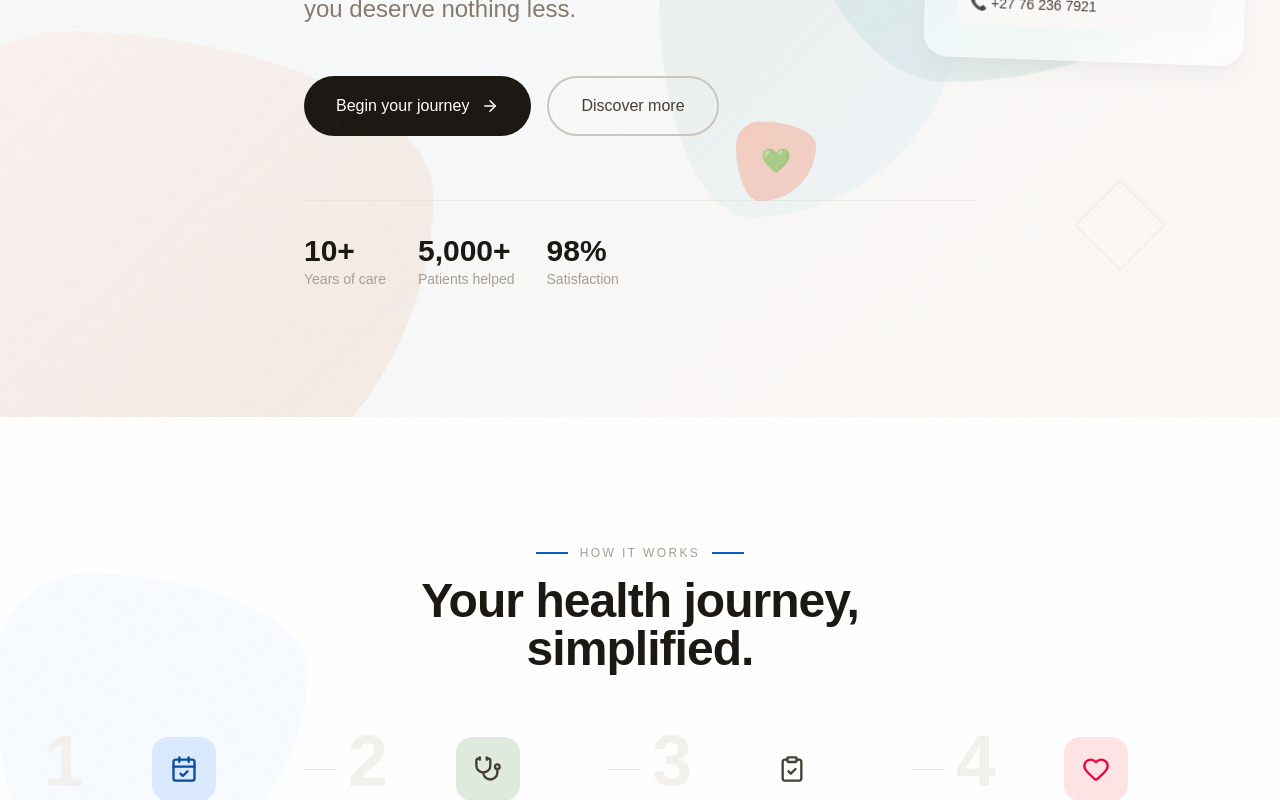
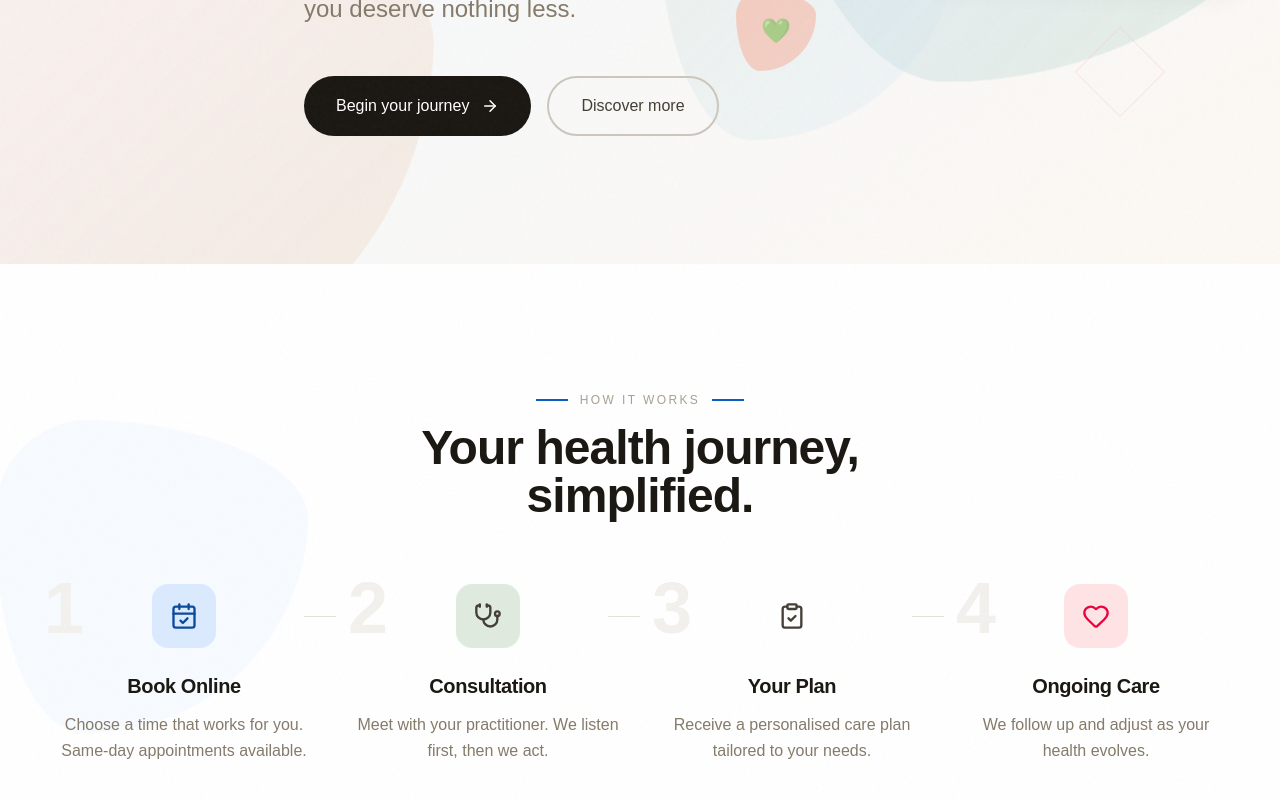
Before and after one commit to LeroyAdonis/aliento-nextjs, a Next.js app: page / in a window 1280 px wide. Shown: the part 708-1508 px from the top of the page. Built offline with nearby package versions, Linux system fonts and the light colour scheme.

Commit message:
Remove unverified medical claims (legal compliance)

```diff
--- a/src/components/sections/About.tsx
+++ b/src/components/sections/About.tsx
@@ -1,13 +1,13 @@
 'use client'
 
 import { motion } from 'framer-motion'
-import { Award, Users, Shield, Clock } from 'lucide-react'
+import { Heart, MapPin, Clock, Phone } from 'lucide-react'
 
 const stats = [
-  { icon: Award, number: '10+', label: 'Years of dedicated care', color: 'text-primary-500' },
-  { icon: Users, number: '5,000+', label: 'Lives we\'ve touched', color: 'text-sage-500' },
-  { icon: Shield, number: '98%', label: 'Patient satisfaction', color: 'text-coral-500' },
-  { icon: Clock, number: '24/7', label: 'Always available', color: 'text-primary-600' },
+  { icon: MapPin, number: 'Cape Town', label: 'Based in South Africa', color: 'text-primary-500' },
+  { icon: Clock, number: 'Mon–Fri', label: '8AM – 5PM', color: 'text-sage-500' },
+  { icon: Phone, number: 'Available', label: 'Appointments & walk-ins', color: 'text-coral-500' },
+  { icon: Heart, number: 'Community', label: 'Focused care', color: 'text-primary-600' },
 ]
 
 export function About() {
--- a/src/components/sections/Hero.tsx
+++ b/src/components/sections/Hero.tsx
@@ -86,24 +86,7 @@ export function Hero() {
             </Link>
           </motion.div>
 
-          {/* Trust indicators */}
-          <motion.div
-            variants={fadeUp}
-            className="mt-16 pt-8 border-t border-warm-200/60 flex flex-wrap gap-8"
-          >
-            {[
-              { number: '10+', label: 'Years of care' },
-              { number: '5,000+', label: 'Patients helped' },
-              { number: '98%', label: 'Satisfaction' },
-            ].map((stat) => (
-              <div key={stat.label} className="group">
-                <div className="text-3xl font-display font-bold text-warm-900 group-hover:text-primary-600 transition-colors">
-                  {stat.number}
-                </div>
-                <div className="text-sm text-warm-400">{stat.label}</div>
-              </div>
-            ))}
-          </motion.div>
+
         </motion.div>
       </div>
 
```
